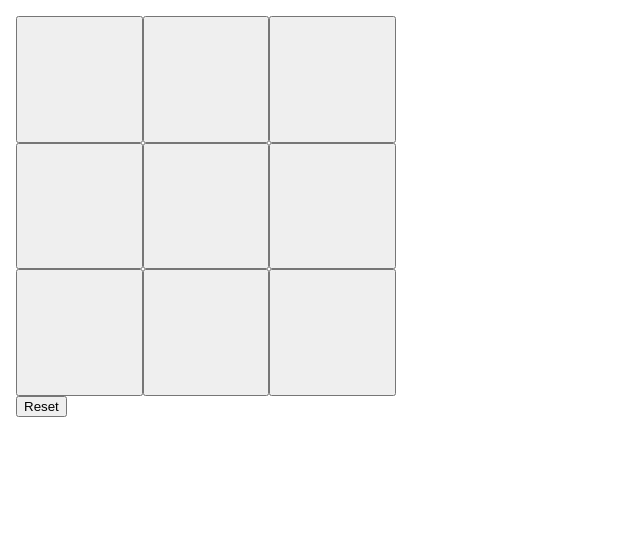
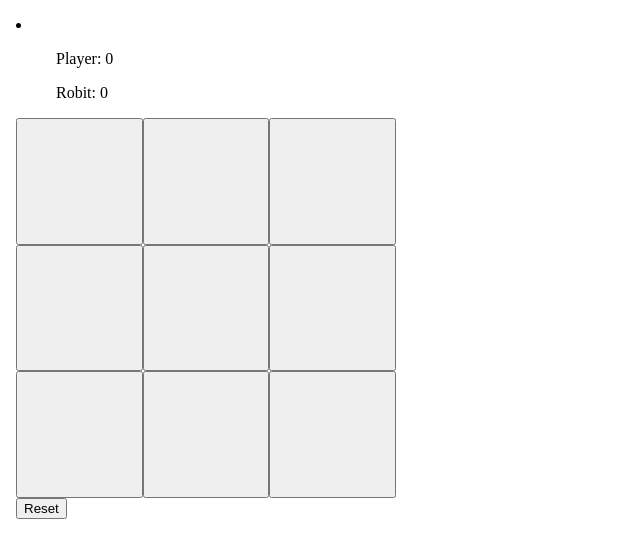
Before and after one commit to badideainc/internship-code-test, a website: page index.html in a window 1280 px wide. Shown: the whole page, without its empty margins (0-640 px from the left). Drawn offline with Linux system fonts and the light colour scheme.

Commit message:
Add scoreboard

```diff
--- a/index.html
+++ b/index.html
@@ -7,6 +7,13 @@
 		<link rel="stylesheet" href="./style.css" />
 	</head>
 	<body>
+		<section id="scoreboard">
+			<li>
+				<ul><p>Player: 0</p></ul>
+				<ul><p>Robit: 0</p></ul>
+			</li>
+		</section>
+		<section id="game">
 			<div id="status"></div>
 			<div id="board">
 				<button class="cell"></button>
@@ -20,6 +27,7 @@
 				<button class="cell"></button>
 			</div>
 			<button id="reset">Reset</button>
+		</section>
 		<script src="./main.js"></script>
 	</body>
 </html>
```
Lines whose indentation alone changed are shown as unchanged.
